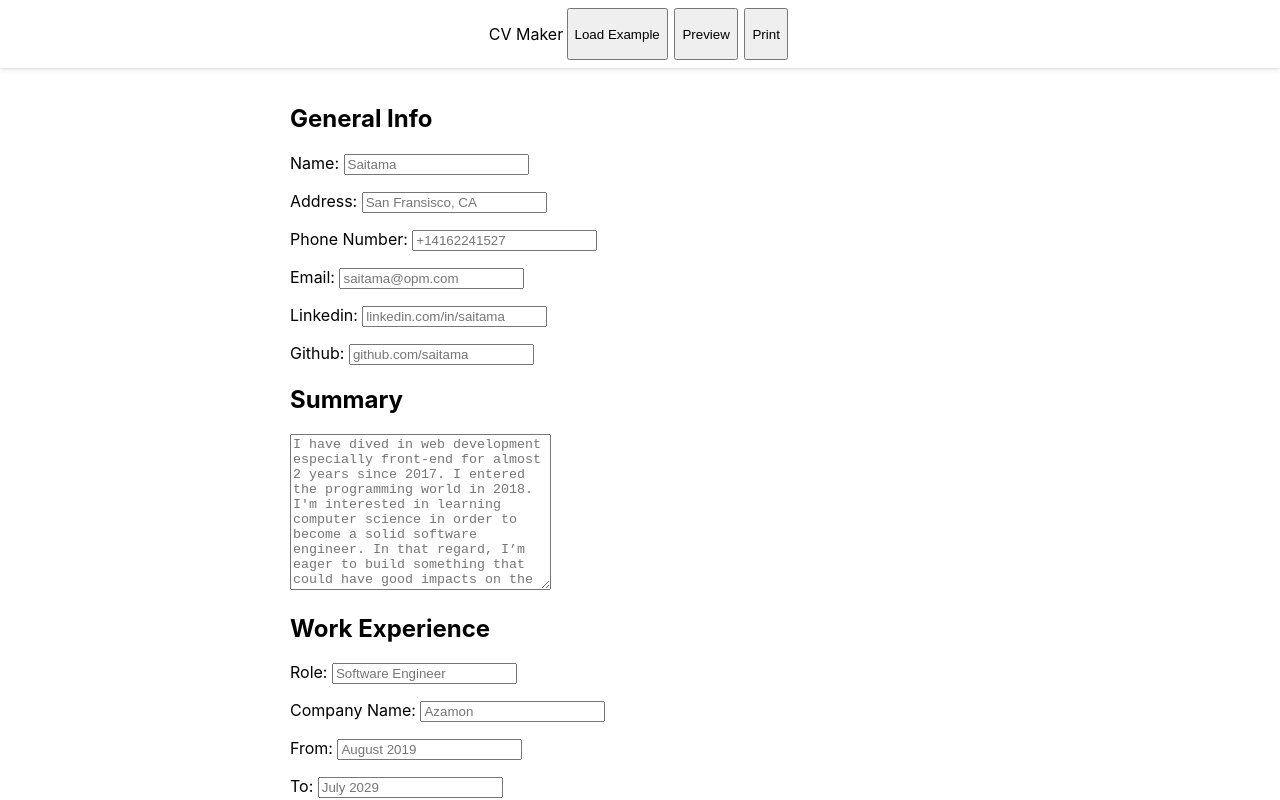
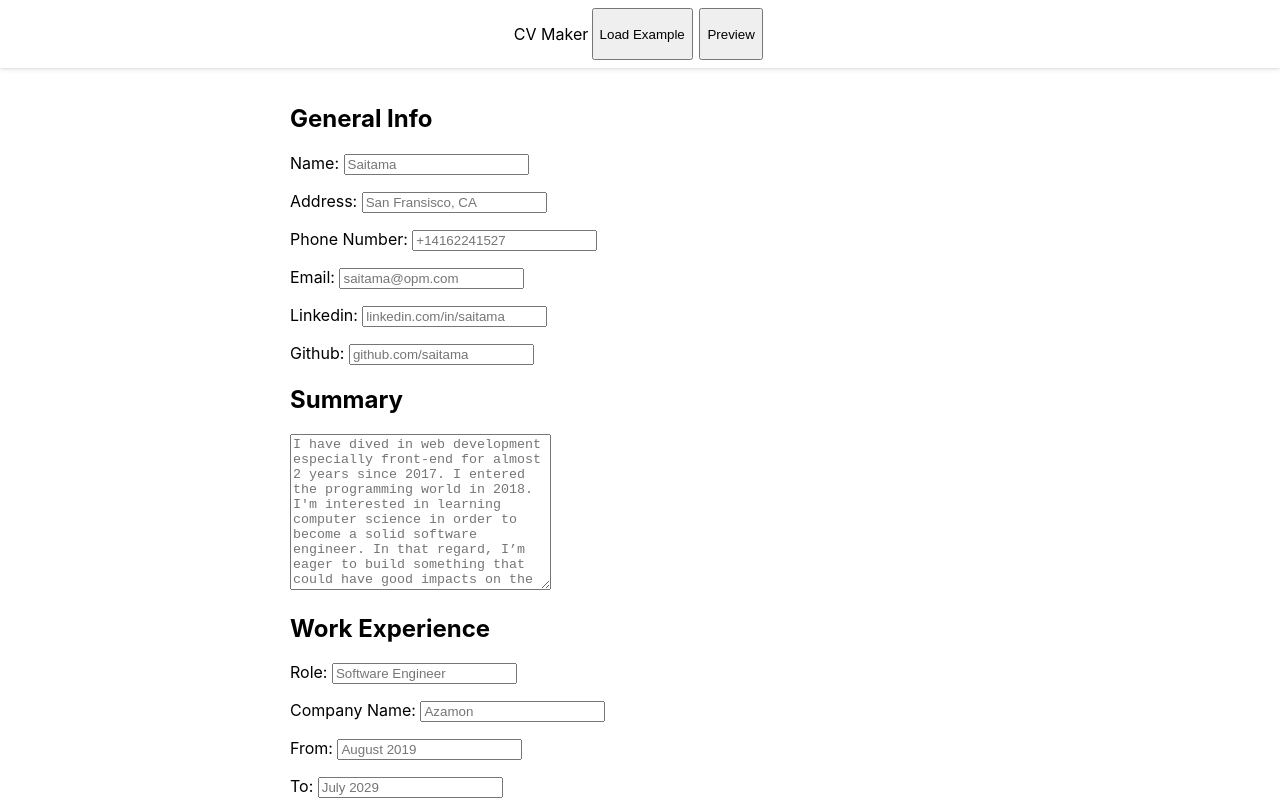
Before and after one commit to faishalirwn/cv-application, a React (Create React App) app: page / in a window 1280 px wide. Shown: the top 800 px of the page. Built offline with nearby package versions, Linux system fonts and the light colour scheme.

Commit message:
Remove print button

```diff
--- a/src/App.js
+++ b/src/App.js
@@ -158,7 +158,6 @@ class App extends Component {
           <button onClick={this.handlePreviewSwitch}>
             {this.state.preview ? "Edit" : "Preview"}
           </button>
-          <button>Print</button>
         </nav>
         <div className="App">
           {this.state.preview ? (
```
